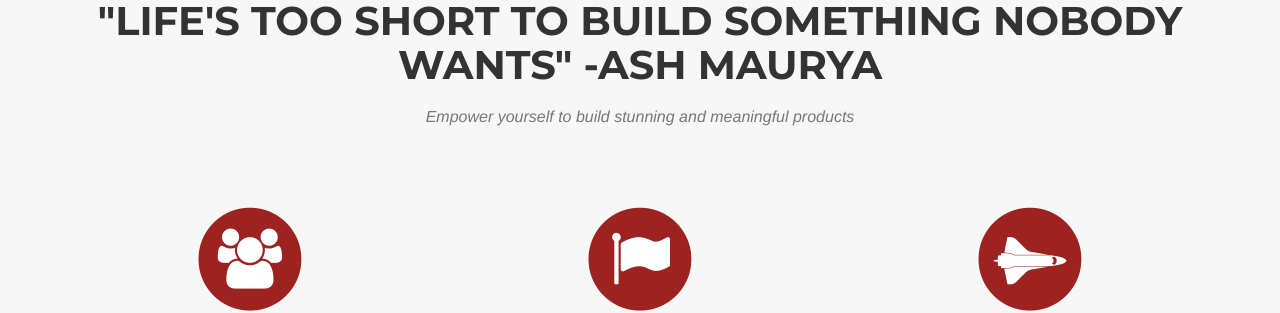
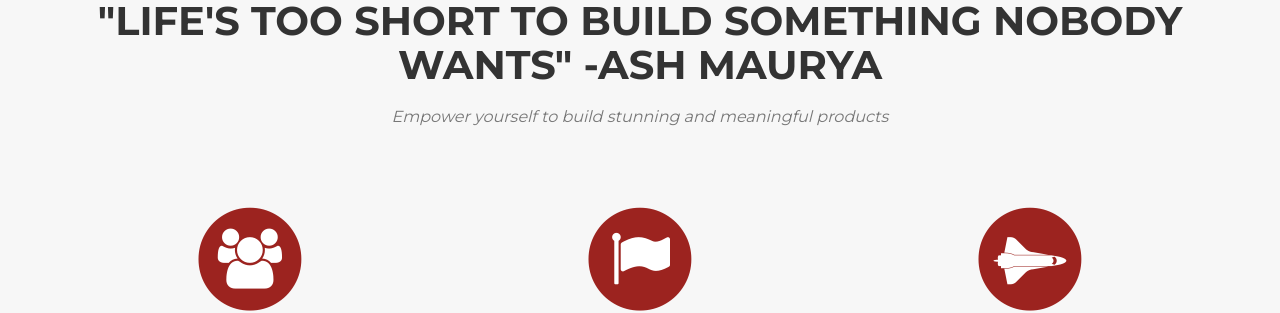
Before and after one commit to unc-pmclub/main-website, a Jekyll site: the page built from index.html, in a window 1280 px wide and 1400 px high, scrolled down 769 px. Shown: the part 150-463 px from the top of the window. Built offline with Jekyll 4.4.1, drawn with Linux system fonts in a browser that asks for light colours; some web fonts are replaced.

Commit message:
Update agency.css

```diff
--- a/_includes/css/agency.css
+++ b/_includes/css/agency.css
@@ -340,7 +340,7 @@
 section h3.section-subheading {
     margin-bottom: 75px;
     text-transform: none;
-    font-family: {{ site.data.template.font.secondary }};
+    font-family: {{ site.data.template.font.primary }};
     font-size: 16px;
     font-style: italic;
     font-weight: 400;
```
